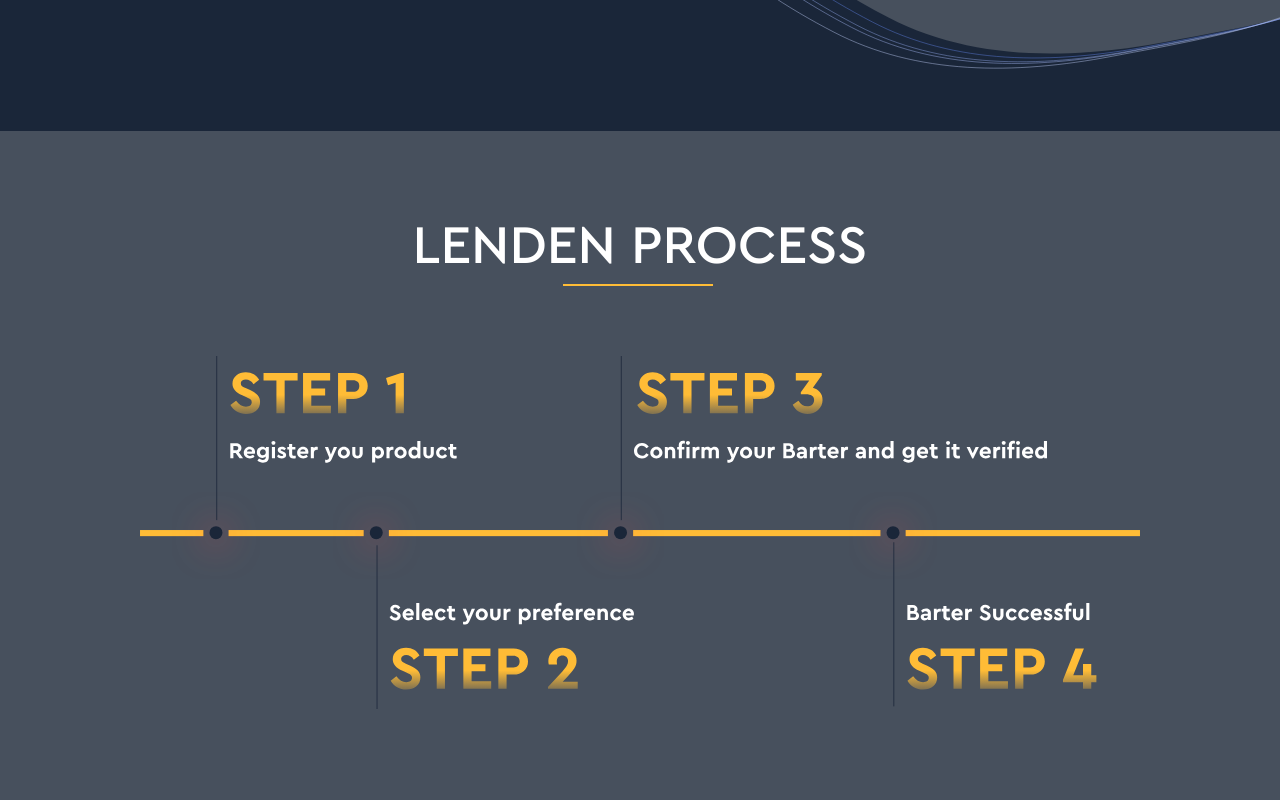
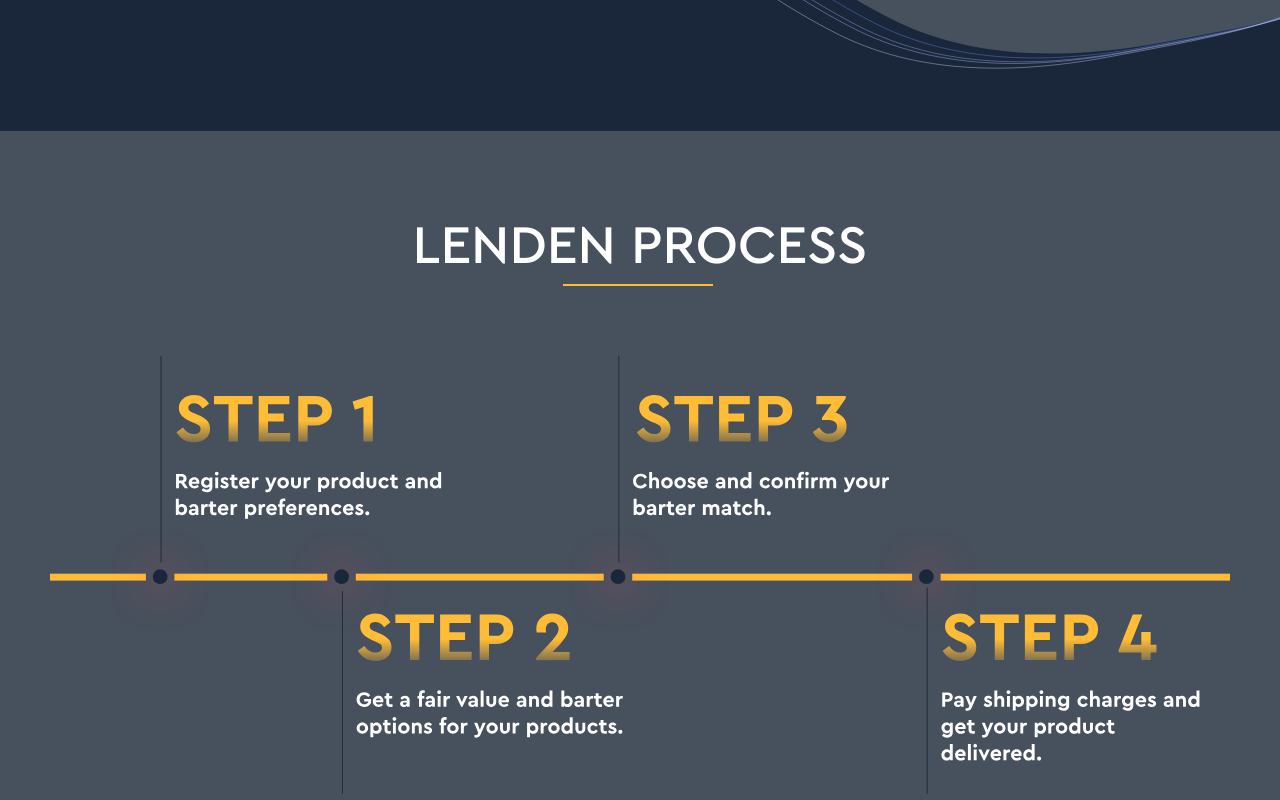
Before and after one commit to TheDemon12/lenden-coming-soon-v2, a React (Create React App) app: page / in a window 1280 px wide. Shown: the part 720-1520 px from the top of the page. Built offline with nearby package versions, Linux system fonts and the light colour scheme.

Commit message:
process: update SVGs
Signed-off-by: kartik <kartikbhalla12@gmail.com>

```diff
--- a/src/scss/home/_process.scss
+++ b/src/scss/home/_process.scss
@@ -1,6 +1,5 @@
 .process {
 	@include spacing(8rem);
-	padding-bottom: 1rem !important;
 
 	background-color: #47505d;
 	font-family: 'Cera Pro', Roboto, Droid Sans;
@@ -24,7 +23,7 @@
 	}
 	svg {
 		display: block;
-		max-width: 100rem;
+		max-width: 120rem;
 		margin: 0 auto;
 
 		@media (max-width: 500px) {
```
Also changed, not shown: src/icons/barter-process-mobile.svg, src/icons/barter-process.svg.
